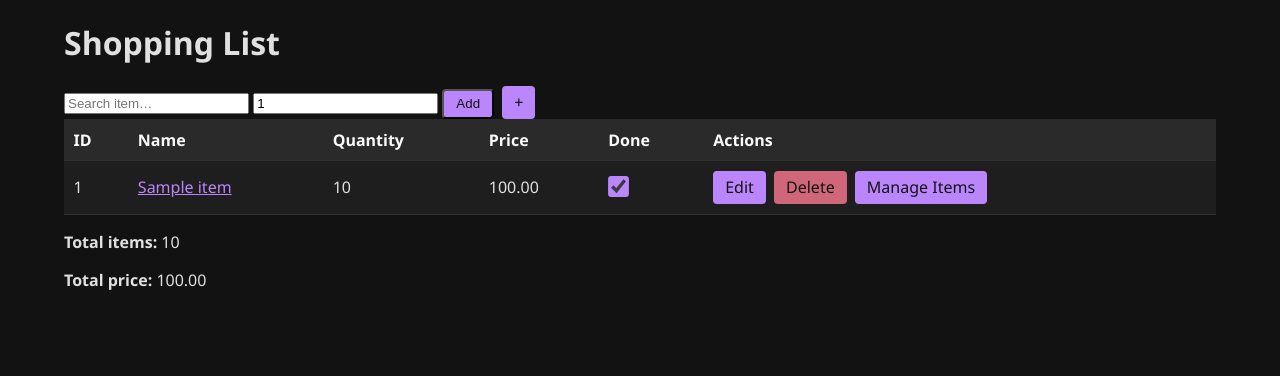
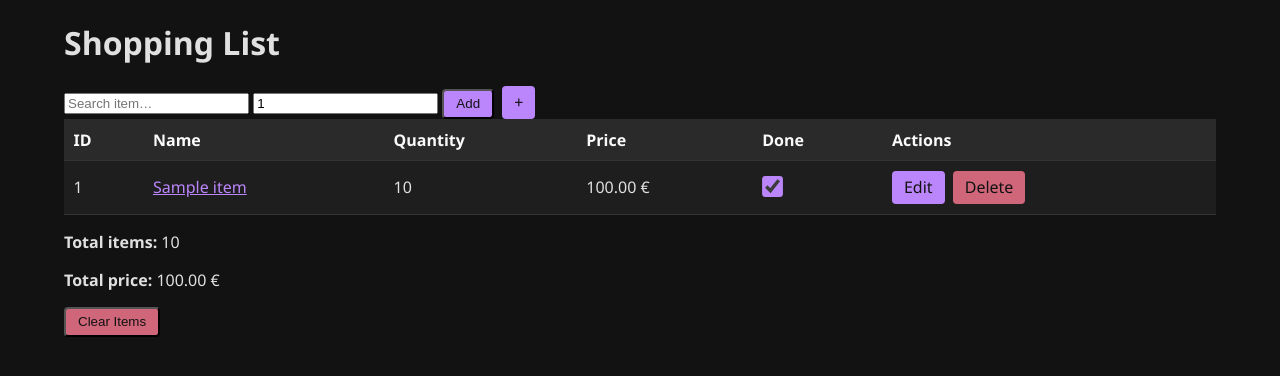
Before and after one commit to private-hirsep/household, a Django app: page /shopping/ in a window 1280 px wide. Shown: the part 54-430 px from the top of the page. Run offline with Django 5.2, Linux system fonts and the light colour scheme; tables that the repository leaves empty hold one stand-in row (values such as "Sample post").

Commit message:
clear all feature

```diff
--- a/shopping/models.py
+++ b/shopping/models.py
@@ -2,7 +2,6 @@ from django.db import models
 from django.utils import timezone
 
 class Item(models.Model):
-    """Produktkatalog – jedes Produkt hat einen Namen und einen Preis."""
     name = models.CharField(max_length=100, unique=True)
     price = models.DecimalField(max_digits=10, decimal_places=2)
 
@@ -10,7 +9,6 @@ class Item(models.Model):
         return self.name
 
 class ShoppingItem(models.Model):
-    """Ein Eintrag in der Einkaufsliste: Produkt, Anzahl und ob gekauft."""
     item = models.ForeignKey(Item, on_delete=models.CASCADE)
     quantity = models.PositiveIntegerField(default=1)
     purchased = models.BooleanField(default=False)
--- a/shopping/templates/shopping/item_detail.html
+++ b/shopping/templates/shopping/item_detail.html
@@ -5,7 +5,7 @@
 
 <p><strong>ID:</strong> {{ item.id }}</p>
 <p><strong>Name:</strong> {{ item.name }}</p>
-<p><strong>Price:</strong> {{ item.price|floatformat:2 }}</p>
+<p><strong>Price:</strong> {{ item.price|floatformat:2 }} €</p>
 
 <p>
   <a href="{% url 'item-edit' item.id %}" class="btn">Edit</a>
--- a/shopping/templates/shopping/item_list.html
+++ b/shopping/templates/shopping/item_list.html
@@ -9,7 +9,7 @@
     <tr>
       <td>{{ item.id }}</td>
       <td>{{ item.name }}</td>
-      <td>{{ item.price|floatformat:2 }}</td>
+      <td>{{ item.price|floatformat:2 }} €</td>
       <td>
         <a href="{% url 'item-edit' item.id %}" class="btn">Edit</a>
         <a href="{% url 'item-delete' item.id %}" class="btn btn-danger">Delete</a>
--- a/shopping/templates/shopping/shopping_list.html
+++ b/shopping/templates/shopping/shopping_list.html
@@ -33,7 +33,7 @@
       <td>{{ si.item.id }}</td>
       <td><a href="{% url 'item-detail' si.item.id %}">{{ si.item.name }}</a></td>
       <td>{{ si.quantity }}</td>
-      <td>{{ si.get_total_price|floatformat:2 }}</td>
+      <td>{{ si.get_total_price|floatformat:2 }} €</td>
       <td>
         <form method="post" action="{% url 'shoppingitem-toggle' si.pk %}">
           {% csrf_token %}
@@ -43,7 +43,6 @@
       <td>
         <a href="{% url 'shoppingitem-edit' si.pk %}" class="btn">Edit</a>
         <a href="{% url 'shoppingitem-delete' si.pk %}" class="btn btn-danger">Delete</a>
-        <a href="{% url 'item-list' %}" class="btn">Manage Items</a>
       </td>
     </tr>
     {% empty %}
@@ -56,6 +55,12 @@
 
 {% if shopping_items %}
 <p><strong>Total items:</strong> {{ total_quantity }}</p>
-<p><strong>Total price:</strong> {{ total_price|floatformat:2 }}</p>
+<p><strong>Total price:</strong> {{ total_price|floatformat:2 }} €</p>
 {% endif %}
+<form method="post" action="{% url 'shopping-clear' %}" style="display:inline;">
+  {% csrf_token %}
+  <button type="submit" class="btn btn-danger" onclick="return confirm('Are you sure you want to delete all checked items?');">
+    Clear Items
+  </button>
+</form>
 {% endblock %}
--- a/shopping/urls.py
+++ b/shopping/urls.py
@@ -11,4 +11,5 @@ urlpatterns = [
     path("shoppingitem/<int:pk>/toggle/", toggle_shopping_item, name="shoppingitem-toggle"),
     path("items/", ItemListView.as_view(), name="item-list"),
     path("item/<int:pk>/delete/", ItemDeleteView.as_view(), name="item-delete"),
+    path("clear/", ClearShoppingListView.as_view(), name="shopping-clear"),
 ]
--- a/shopping/views.py
+++ b/shopping/views.py
@@ -7,6 +7,7 @@ from django.views.generic import (
 )
 from .models import Item, ShoppingItem
 from .forms import ItemForm, ShoppingItemForm
+from django.views import View
 
 class ShoppingListView(ListView):
     """Liste der ShoppingItems mit Suchfeld und Summen."""
@@ -93,3 +94,8 @@ class ItemDeleteView(DeleteView):
     model = Item
     template_name = "shopping/item_confirm_delete.html"
     success_url = reverse_lazy("item-list")
+
+class ClearShoppingListView(View):
+    def post(self, request, *args, **kwargs):
+        ShoppingItem.objects.filter(purchased=True).delete()
+        return redirect('shopping-list')
--- a/tasks/models.py
+++ b/tasks/models.py
@@ -12,7 +12,7 @@ class Task(models.Model):
     details = models.TextField(blank=True)
     assignee = models.CharField(max_length=4, choices=ASSIGNEE_CHOICES)
     due_date = models.DateField(null=True, blank=True)
-    completed = models.BooleanField(default=False)  # neu
+    completed = models.BooleanField(default=False)
     created_at = models.DateTimeField(default=timezone.now)
     updated_at = models.DateTimeField(auto_now=True)
 
--- a/tasks/templates/tasks/task_list.html
+++ b/tasks/templates/tasks/task_list.html
@@ -32,4 +32,10 @@
     {% endfor %}
   </tbody>
 </table>
+<form method="post" action="{% url 'task-clear' %}" style="display:inline;">
+  {% csrf_token %}
+  <button type="submit" class="btn btn-danger" onclick="return confirm('Are you sure you want to delete all checked items?');">
+    Clear Tasks
+  </button>
+</form>
 {% endblock %}
--- a/tasks/urls.py
+++ b/tasks/urls.py
@@ -1,7 +1,5 @@
 from django.urls import path
-from .views import TaskListView, TaskCreateView, TaskUpdateView, TaskDeleteView, TaskDetailView, toggle_complete
-from .views import TaskDetailView
-
+from .views import *
 urlpatterns = [
     path('', TaskListView.as_view(), name='task-list'),
     path('add/', TaskCreateView.as_view(), name='task-add'),
@@ -9,4 +7,5 @@ urlpatterns = [
     path('<int:pk>/edit/', TaskUpdateView.as_view(), name='task-edit'),
     path('<int:pk>/delete/', TaskDeleteView.as_view(), name='task-delete'),
     path('<int:pk>/', TaskDetailView.as_view(), name='task-detail'),
+    path("clear/", ClearTaskListView.as_view(), name="task-clear"),
 ]
--- a/tasks/views.py
+++ b/tasks/views.py
@@ -5,6 +5,7 @@ from .models import Task
 from django.views.generic import DetailView
 from django.shortcuts import get_object_or_404, redirect
 from django.views.decorators.http import require_POST
+from django.views import View
 
 class TaskListView(ListView):
     model = Task
@@ -41,3 +42,8 @@ def toggle_complete(request, pk):
     task.completed = not task.completed
     task.save()
     return redirect('task-list')
+
+class ClearTaskListView(View):
+    def post(self, request, *args, **kwargs):
+        Task.objects.filter(completed=True).delete()
+        return redirect('task-list')
```
